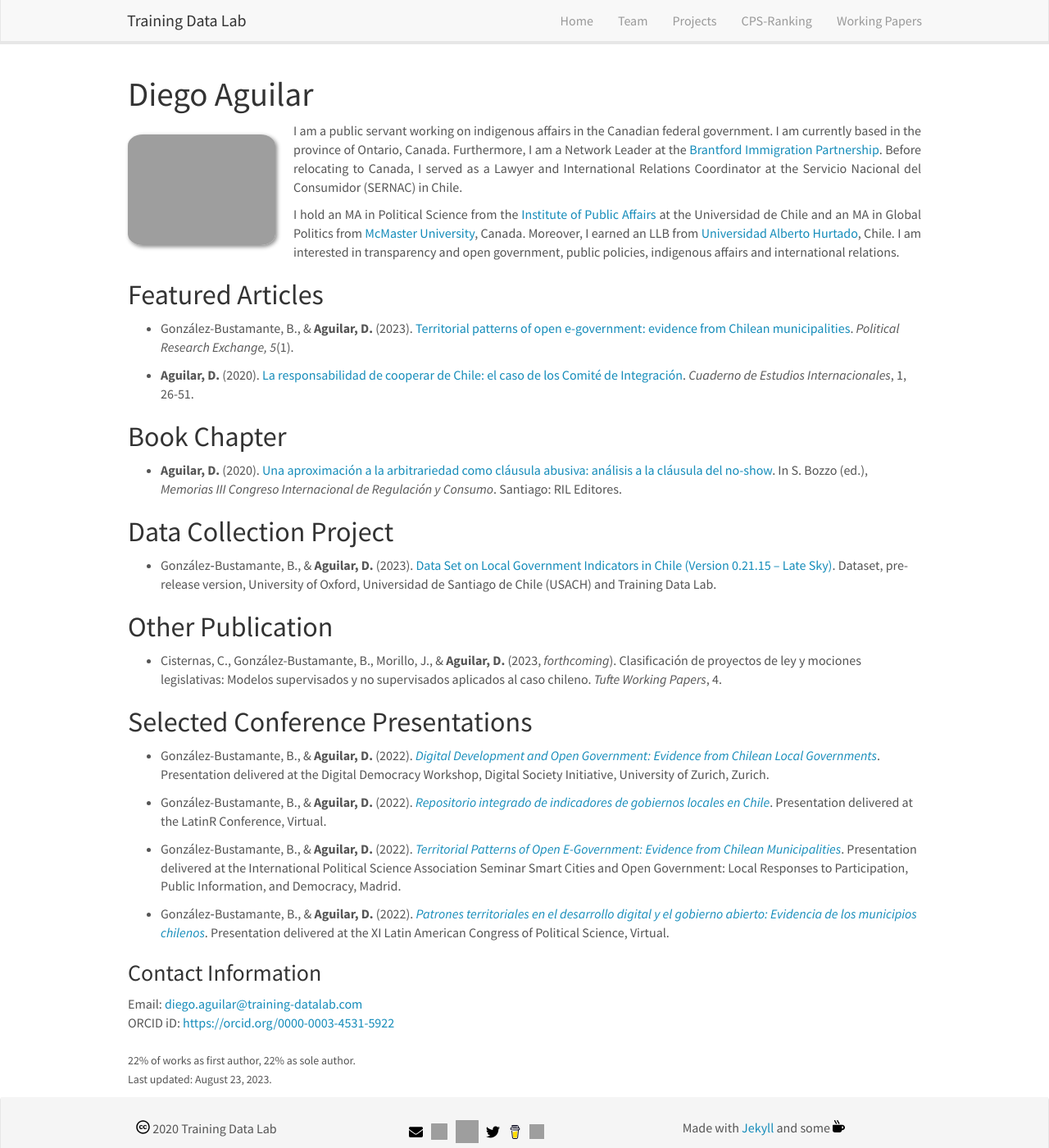
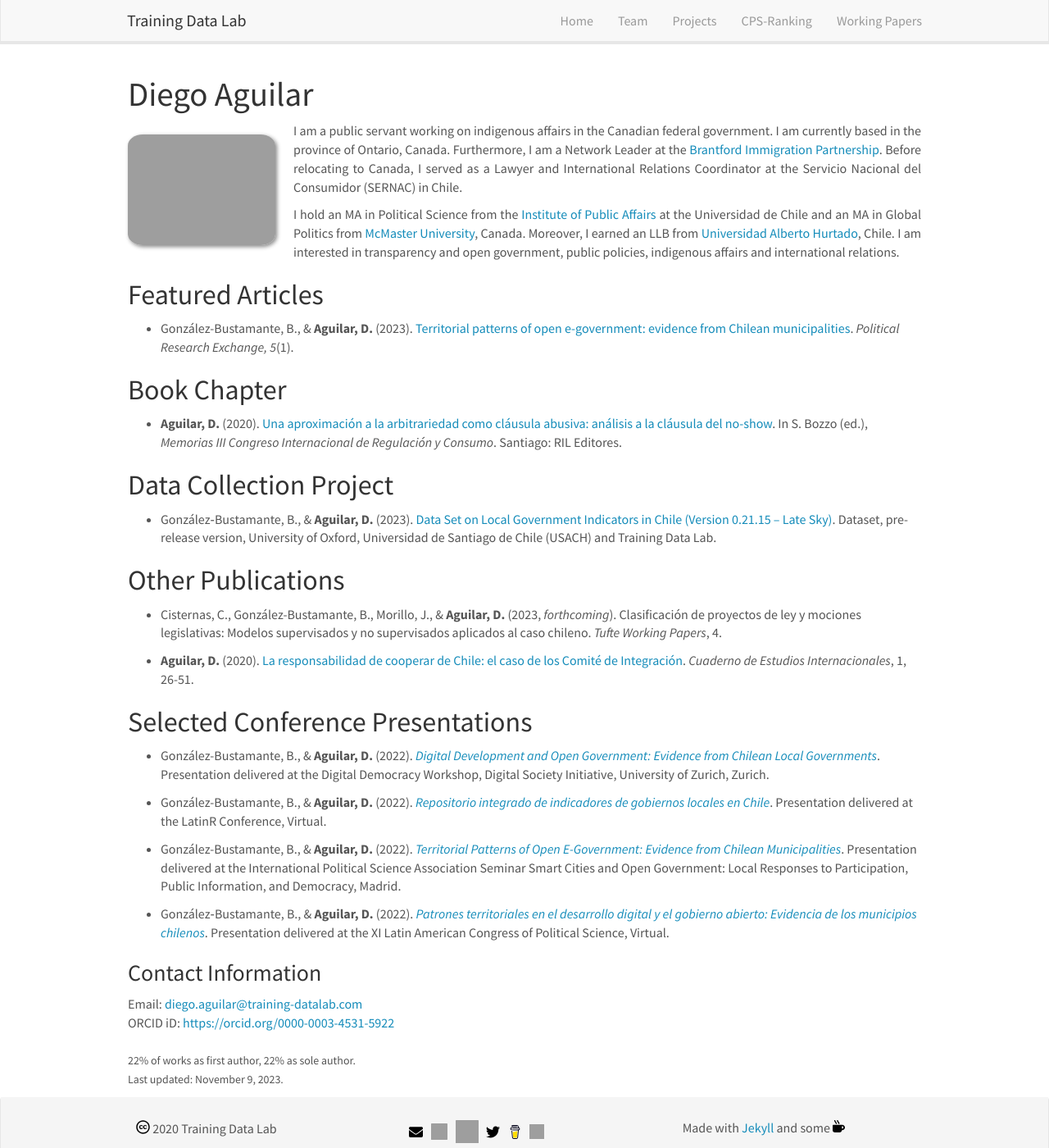
Before and after one commit to training-datalab/old-training-datalab.com, a Jekyll site: the page built from _pages/daguilar.md, in a window 1280 px wide and 1400 px high. Shown: the whole window at 82% size. Built offline with Jekyll 4.4.1, drawn with Linux system fonts in a browser that asks for light colours; nearby versions of some CDN libraries.

Commit message:
Update daguilar.md
Co-Authored-By: Diego Aguilar <91673011+diegoaguilarv@users.noreply.github.com>

```diff
--- a/_pages/daguilar.md
+++ b/_pages/daguilar.md
@@ -28,9 +26,11 @@ permalink: /team/daguilar/
 
 - González‑Bustamante, B., & **Aguilar, D.** (2023). <a href="https://doi.org/10.5281/zenodo.7568387" target="_blank">Data Set on Local Government Indicators in Chile (Version 0.21.15 -- Late Sky)</a>. Dataset, pre-release version, University of Oxford, Universidad de Santiago de Chile (USACH) and Training Data Lab.
 
-## Other Publication
+## Other Publications
 
 - Cisternas, C., González-Bustamante, B., Morillo, J., & **Aguilar, D.** (2023, *forthcoming*). Clasificación de proyectos de ley y mociones legislativas: Modelos supervisados y no supervisados aplicados al caso chileno. *Tufte Working Papers*, 4.
+
+- **Aguilar, D.** (2020). <a href="https://www.uchile.cl/noticias/157441/graduado-del-mcp-recibe-premio-por-ensayo-sobre-politica-exterior" target="_blank">La responsabilidad de cooperar de Chile: el caso de los Comité de Integración</a>. *Cuaderno de Estudios Internacionales*, 1, 26-51.
 
 ## Selected Conference Presentations
 
@@ -48,4 +48,4 @@ Email: <a href="mailto:diego.aguilar@training-datalab.com">diego.aguilar@trainin
 ORCID iD: <a href="https://orcid.org/0000-0003-4531-5922" target="_blank">https://orcid.org/0000-0003-4531-5922</a><br />
 <br />
 <small>22% of works as first author, 22% as sole author.</small><br />
-<small>Last updated: August 23, 2023.</small>
+<small>Last updated: November 9, 2023.</small>
```
Also changed, not shown: other parts of _pages/daguilar.md (+0 -2 lines).
